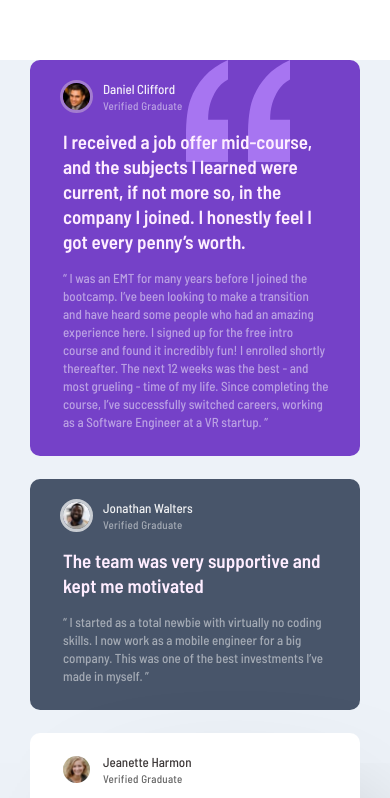
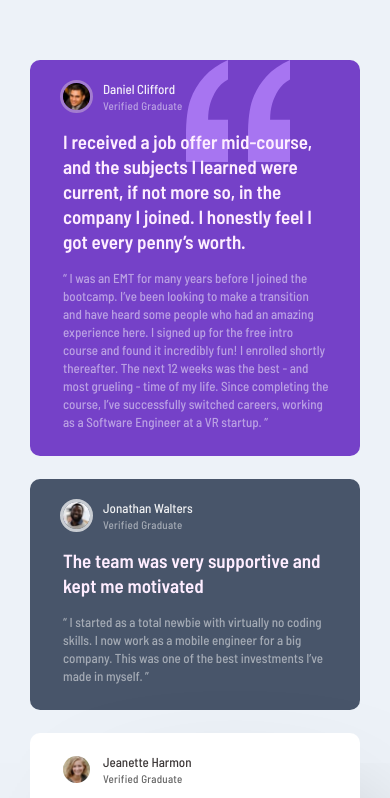
Before and after one commit to nicolas055/Testimonials-grid-section-main-Challenge, a plain HTML site: page index.html in a window 390 px wide. Shown: the top 798 px of the page. Drawn offline with Linux system fonts and the light colour scheme.

Commit message:
Adding readme

```diff
--- a/assets/style.css
+++ b/assets/style.css
@@ -181,6 +181,7 @@ main {
 @media (max-width: 1023px) {
     body {
         height: auto;
+        background-color: #edf2f8;
     }
     main {
         background-color: #edf2f8;
```
Also changed, not shown: 2 other files.
